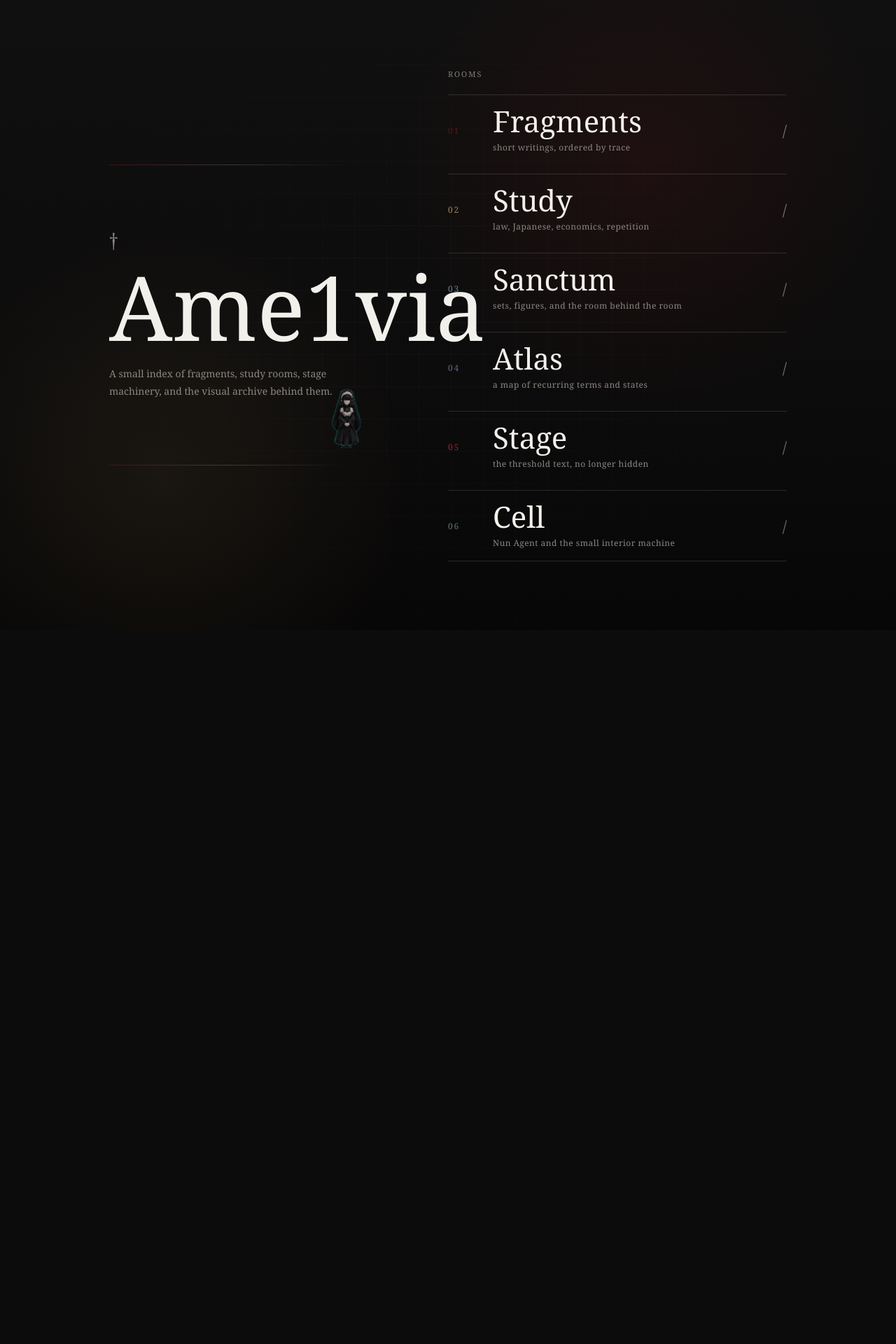
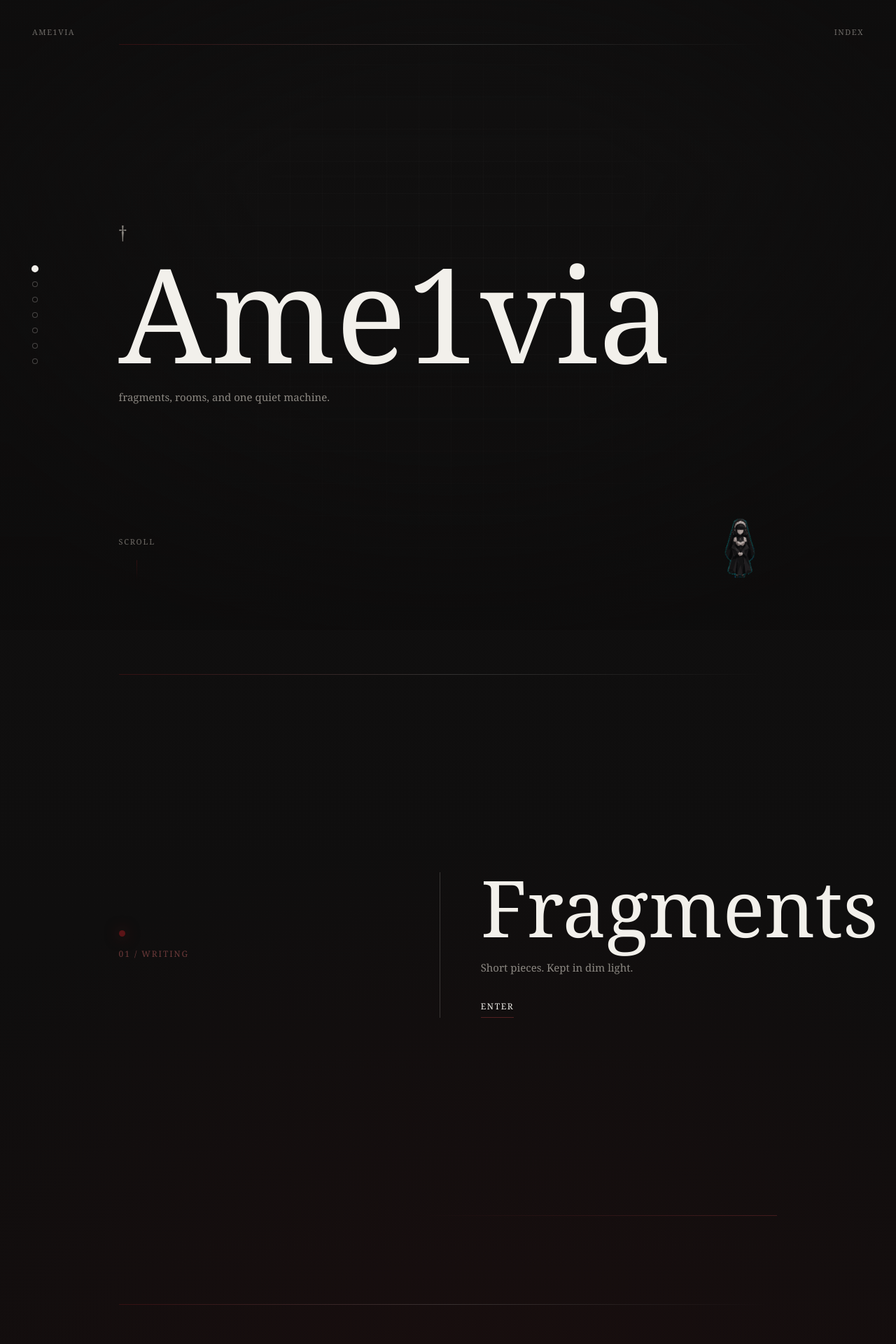
Before and after one commit to Ame1via/Ame1via.github.io, a Jekyll site: the page index.html, which Jekyll copies as it is, in a window 1280 px wide. Shown: the top 1920 px of the page at 70% size. Built offline with Jekyll 4.4.1, drawn with Linux system fonts in a browser that asks for light colours; before the commit the page ends 900 px from its top, so only the background shows below that; some of the changed text lies outside the part shown.

Commit message:
Rework homepage scroll

```diff
--- a/index.html
+++ b/index.html
@@ -13,7 +13,11 @@
       --blood: #5b1417;
       --gold: #a0834d;
       --blue: #667d89;
+      --green: #5c755f;
+      --violet: #6d5f83;
       --line: rgba(242, 240, 235, 0.14);
+      --mx: 54%;
+      --my: 38%;
     }
 
     * {
@@ -22,6 +26,7 @@
 
     html {
       background: var(--black);
+      scroll-behavior: smooth;
     }
 
     body {
@@ -29,103 +34,181 @@
       min-height: 100vh;
       overflow-x: hidden;
       background:
-        radial-gradient(circle at 72% 26%, rgba(91, 20, 23, 0.2), transparent 30%),
-        radial-gradient(circle at 18% 76%, rgba(160, 131, 77, 0.1), transparent 28%),
-        linear-gradient(180deg, #111010 0%, var(--black) 58%, #080707 100%);
+        radial-gradient(circle at var(--mx) var(--my), rgba(91, 20, 23, 0.2), transparent 30%),
+        radial-gradient(circle at 18% 72%, rgba(160, 131, 77, 0.09), transparent 30%),
+        linear-gradient(180deg, #111010 0%, var(--black) 42%, #080707 100%);
       color: var(--paper);
       font-family: Georgia, "Times New Roman", serif;
     }
 
-    body::before {
+    body::before,
+    body::after {
       content: "";
       position: fixed;
       inset: 0;
-      z-index: 0;
-      background-image:
-        linear-gradient(rgba(242, 240, 235, 0.035) 1px, transparent 1px),
-        linear-gradient(90deg, rgba(242, 240, 235, 0.028) 1px, transparent 1px);
-      background-size: 46px 46px;
-      mask-image: radial-gradient(circle at center, black, transparent 78%);
       pointer-events: none;
     }
 
-    main {
+    body::before {
+      z-index: 0;
+      background-image:
+        linear-gradient(rgba(242, 240, 235, 0.032) 1px, transparent 1px),
+        linear-gradient(90deg, rgba(242, 240, 235, 0.026) 1px, transparent 1px);
+      background-size: 46px 46px;
+      mask-image: radial-gradient(circle at center, black, transparent 78%);
+    }
+
+    body::after {
+      z-index: 1;
+      background:
+        radial-gradient(circle at 50% 42%, transparent 34%, rgba(13, 12, 12, 0.48) 82%),
+        linear-gradient(180deg, rgba(13, 12, 12, 0.28), transparent 28%, rgba(13, 12, 12, 0.62));
+    }
+
+    .site-shell {
       position: relative;
-      z-index: 1;
+      z-index: 2;
+    }
+
+    .corner {
+      position: fixed;
+      z-index: 8;
+      color: rgba(139, 135, 129, 0.78);
+      font-size: 11px;
+      letter-spacing: 0.14em;
+      text-transform: uppercase;
+      pointer-events: none;
+    }
+
+    .corner.left {
+      left: clamp(18px, 4vw, 46px);
+      top: clamp(18px, 4vw, 38px);
+    }
+
+    .corner.right {
+      right: clamp(18px, 4vw, 46px);
+      top: clamp(18px, 4vw, 38px);
+    }
+
+    .scroll-rail {
+      position: fixed;
+      left: clamp(18px, 4vw, 46px);
+      top: 50%;
+      z-index: 8;
+      display: grid;
+      gap: 14px;
+      transform: translateY(-50%);
+    }
+
+    .scroll-rail a {
+      width: 8px;
+      height: 8px;
+      border: 1px solid rgba(242, 240, 235, 0.26);
+      border-radius: 50%;
+      background: rgba(13, 12, 12, 0.72);
+      text-indent: -999px;
+      overflow: hidden;
+      transition: border-color 220ms ease, background 220ms ease, transform 220ms ease;
+    }
+
+    .scroll-rail a.is-active {
+      background: var(--paper);
+      border-color: var(--paper);
+      transform: scale(1.25);
+    }
+
+    .hero,
+    .room-section {
+      position: relative;
       min-height: 100vh;
+      display: grid;
+      align-items: center;
       width: min(100%, 1120px);
       margin: 0 auto;
-      display: grid;
-      grid-template-columns: minmax(260px, 0.9fr) minmax(320px, 1.1fr);
-      gap: clamp(34px, 7vw, 88px);
-      align-items: center;
-      padding: clamp(28px, 6vw, 76px);
+      padding: clamp(72px, 11vh, 118px) clamp(26px, 7vw, 92px);
     }
 
-    .identity {
-      position: relative;
-      min-height: 430px;
-      display: flex;
-      flex-direction: column;
-      justify-content: center;
+    .hero {
+      grid-template-columns: minmax(0, 1fr);
+      isolation: isolate;
     }
 
-    .identity::before,
-    .identity::after {
+    .hero::before,
+    .room-section::before {
       content: "";
       position: absolute;
-      left: 0;
-      right: 12%;
+      left: clamp(26px, 7vw, 92px);
+      right: clamp(26px, 7vw, 92px);
+      top: clamp(38px, 7vh, 76px);
       height: 1px;
-      background: linear-gradient(90deg, rgba(91, 20, 23, 0.62), rgba(242, 240, 235, 0.18), transparent);
+      background: linear-gradient(90deg, rgba(91, 20, 23, 0.62), rgba(242, 240, 235, 0.2), transparent);
+      opacity: 0.78;
     }
 
-    .identity::before {
-      top: 0;
-    }
-
-    .identity::after {
-      bottom: 0;
+    .hero-copy {
+      max-width: 820px;
+      transform: translateY(10px);
+      animation: riseIn 900ms ease forwards;
     }
 
     .sigil {
-      margin: 0 0 26px;
+      margin: 0 0 24px;
       color: var(--dim);
-      font-size: 28px;
+      font-size: 26px;
       line-height: 1;
-      user-select: none;
     }
 
     h1 {
       margin: 0;
-      font-size: clamp(54px, 10vw, 128px);
+      font-size: clamp(74px, 16vw, 188px);
       font-weight: 400;
-      line-height: 0.86;
+      line-height: 0.82;
       letter-spacing: 0;
     }
 
-    .subtitle {
+    .hero-line {
       max-width: 360px;
-      margin: 28px 0 0;
+      margin: 30px 0 0;
       color: var(--dim);
-      font-size: 14px;
+      font-size: 15px;
       line-height: 1.8;
+    }
+
+    .scroll-cue {
+      position: absolute;
+      left: clamp(26px, 7vw, 92px);
+      bottom: clamp(28px, 7vh, 70px);
+      color: rgba(139, 135, 129, 0.76);
+      font-size: 11px;
+      letter-spacing: 0.16em;
+      text-decoration: none;
+      text-transform: uppercase;
+    }
+
+    .scroll-cue::after {
+      content: "";
+      display: block;
+      width: 1px;
+      height: 44px;
+      margin: 12px auto 0;
+      background: linear-gradient(180deg, rgba(91, 20, 23, 0.9), transparent);
+      animation: cueDrop 1600ms ease-in-out infinite;
     }
 
     .agent-widget {
       position: absolute;
-      right: 16px;
-      bottom: 22px;
+      right: clamp(26px, 8vw, 120px);
+      bottom: clamp(28px, 8vh, 82px);
       width: 82px;
       height: 90px;
       margin: 0;
-      opacity: 0.74;
+      opacity: 0.78;
       transition: opacity 220ms ease, transform 220ms ease, filter 220ms ease;
     }
 
-    .identity:hover .agent-widget,
+    .agent-widget:hover,
     .agent-widget:focus-within {
-      opacity: 0.96;
+      opacity: 0.98;
       transform: translateY(-4px);
       filter: drop-shadow(0 0 18px rgba(91, 20, 23, 0.42));
     }
@@ -143,204 +226,289 @@
       opacity: 0;
     }
 
-    .identity:hover .agent-widget .idle,
+    .agent-widget:hover .idle,
     .agent-widget:focus-within .idle {
       opacity: 0;
     }
 
-    .identity:hover .agent-widget .wave,
+    .agent-widget:hover .wave,
     .agent-widget:focus-within .wave {
       opacity: 1;
     }
 
-    .nav-panel {
-      display: grid;
-      gap: 12px;
+    .room-section {
+      --tone: var(--blood);
+      grid-template-columns: minmax(0, 0.75fr) minmax(280px, 1fr);
+      gap: clamp(30px, 8vw, 96px);
     }
 
-    .panel-label {
-      margin: 0 0 10px;
-      color: rgba(139, 135, 129, 0.9);
-      font-size: 11px;
-      letter-spacing: 0.18em;
+    .room-section::after {
+      content: "";
+      position: absolute;
+      right: clamp(26px, 7vw, 92px);
+      bottom: clamp(38px, 7vh, 76px);
+      width: min(48vw, 520px);
+      height: 1px;
+      background: linear-gradient(90deg, transparent, color-mix(in srgb, var(--tone) 64%, rgba(242, 240, 235, 0.16)));
+      opacity: 0.82;
+    }
+
+    .room-meta {
+      align-self: center;
+      color: color-mix(in srgb, var(--tone) 68%, var(--dim));
+      font-size: 12px;
+      letter-spacing: 0.16em;
       text-transform: uppercase;
     }
 
-    .route {
-      position: relative;
-      display: grid;
-      grid-template-columns: 48px minmax(0, 1fr) auto;
-      gap: 16px;
-      align-items: center;
-      min-height: 86px;
-      border-top: 1px solid var(--line);
-      padding: 16px 0;
-      color: var(--paper);
-      text-decoration: none;
-      isolation: isolate;
+    .room-meta span {
+      display: block;
+      width: 9px;
+      height: 9px;
+      margin-bottom: 16px;
+      border-radius: 50%;
+      background: var(--tone);
+      box-shadow: 0 0 20px color-mix(in srgb, var(--tone) 80%, transparent);
     }
 
-    .route:last-child {
-      border-bottom: 1px solid var(--line);
+    .room-card {
+      position: relative;
+      border-left: 1px solid rgba(242, 240, 235, 0.18);
+      padding-left: clamp(24px, 5vw, 58px);
+      opacity: 0;
+      transform: translateY(42px);
+      transition: opacity 680ms ease, transform 680ms ease;
     }
 
-    .route::before {
-      content: "";
-      position: absolute;
-      inset: 8px -18px;
-      z-index: -1;
-      background:
-        radial-gradient(circle at 18% 50%, color-mix(in srgb, var(--tone) 20%, transparent), transparent 34%),
-        rgba(242, 240, 235, 0.018);
-      opacity: 0;
-      transform: scaleX(0.96);
-      transition: opacity 220ms ease, transform 220ms ease;
+    .room-section.is-visible .room-card {
+      opacity: 1;
+      transform: translateY(0);
     }
 
-    .route:hover::before,
-    .route:focus-visible::before {
-      opacity: 1;
-      transform: scaleX(1);
+    .room-title {
+      margin: 0;
+      color: var(--paper);
+      font-size: clamp(48px, 9vw, 112px);
+      font-weight: 400;
+      line-height: 0.9;
+      letter-spacing: 0;
     }
 
-    .route:hover .route-title,
-    .route:focus-visible .route-title {
-      color: var(--paper);
-      transform: translateX(4px);
+    .room-note {
+      max-width: 360px;
+      margin: 22px 0 0;
+      color: var(--dim);
+      font-size: 15px;
+      line-height: 1.75;
     }
 
-    .route:hover .route-arrow,
-    .route:focus-visible .route-arrow {
-      color: var(--tone);
-      transform: translateX(3px);
+    .room-link {
+      position: relative;
+      display: inline-block;
+      margin-top: 34px;
+      color: var(--paper);
+      font-size: 12px;
+      letter-spacing: 0.14em;
+      text-decoration: none;
+      text-transform: uppercase;
+      border-bottom: 1px solid color-mix(in srgb, var(--tone) 70%, rgba(242, 240, 235, 0.2));
+      padding-bottom: 7px;
+      transition: color 220ms ease, border-color 220ms ease, transform 220ms ease;
     }
 
-    .route-index {
-      color: var(--tone);
-      font-size: 12px;
-      letter-spacing: 0.14em;
-    }
-
-    .route-title {
-      display: block;
-      margin: 0;
-      font-size: clamp(24px, 4vw, 42px);
-      font-weight: 400;
-      line-height: 1;
-      transition: color 220ms ease, transform 220ms ease;
-    }
-
-    .route-note {
-      display: block;
-      margin-top: 8px;
-      color: var(--dim);
-      font-size: 12px;
-      letter-spacing: 0.04em;
-      line-height: 1.5;
-    }
-
-    .route-arrow {
-      color: rgba(242, 240, 235, 0.42);
-      font-size: 22px;
-      transition: color 220ms ease, transform 220ms ease;
+    .room-link:hover,
+    .room-link:focus-visible {
+      color: color-mix(in srgb, var(--tone) 42%, var(--paper));
+      border-color: var(--paper);
+      transform: translateY(-2px);
     }
 
     .fragments { --tone: var(--blood); }
     .study { --tone: var(--gold); }
     .sanctum { --tone: var(--blue); }
-    .atlas { --tone: #6d5f83; }
+    .atlas { --tone: var(--violet); }
     .stage { --tone: #8c2631; }
-    .cell { --tone: #5c755f; }
+    .cell { --tone: var(--green); }
+
+    @keyframes riseIn {
+      to {
+        opacity: 1;
+        transform: translateY(0);
+      }
+    }
+
+    @keyframes cueDrop {
+      0%, 100% {
+        transform: scaleY(0.62);
+        opacity: 0.48;
+      }
+      50% {
+        transform: scaleY(1);
+        opacity: 1;
+      }
+    }
 
     @media (max-width: 820px) {
-      main {
-        grid-template-columns: 1fr;
-        align-items: start;
-        padding: 28px 22px 34px;
+      .corner,
+      .scroll-rail {
+        display: none;
       }
 
-      .identity {
-        min-height: 290px;
+      .hero,
+      .room-section {
+        min-height: 92vh;
+        padding: 68px 22px;
+      }
+
+      .room-section {
+        grid-template-columns: 1fr;
+        gap: 22px;
+      }
+
+      .room-card {
+        padding-left: 22px;
       }
 
       .agent-widget {
-        right: 0;
-        bottom: 18px;
+        right: 22px;
+        bottom: 28px;
         width: 64px;
         height: 70px;
       }
+    }
 
-      .route {
-        grid-template-columns: 38px minmax(0, 1fr) auto;
-        min-height: 76px;
+    @media (prefers-reduced-motion: reduce) {
+      html {
+        scroll-behavior: auto;
+      }
+
+      .hero-copy,
+      .room-card,
+      .scroll-cue::after {
+        animation: none;
+        opacity: 1;
+        transform: none;
+        transition: none;
       }
     }
   </style>
 </head>
 
 <body>
-  <main>
-    <section class="identity" aria-label="Ame1via">
-      <p class="sigil" aria-hidden="true">&dagger;</p>
-      <h1>Ame1via</h1>
-      <p class="subtitle">A small index of fragments, study rooms, stage machinery, and the visual archive behind them.</p>
+  <div class="corner left">Ame1via</div>
+  <div class="corner right">index</div>
+  <nav class="scroll-rail" aria-label="Page sections">
+    <a href="#top" class="is-active">Top</a>
+    <a href="#fragments">Fragments</a>
+    <a href="#study">Study</a>
+    <a href="#sanctum">Sanctum</a>
+    <a href="#atlas">Atlas</a>
+    <a href="#stage">Stage</a>
+    <a href="#cell">Cell</a>
+  </nav>
+
+  <main class="site-shell">
+    <section class="hero" id="top" data-section>
+      <div class="hero-copy">
+        <p class="sigil" aria-hidden="true">&dagger;</p>
+        <h1>Ame1via</h1>
+        <p class="hero-line">fragments, rooms, and one quiet machine.</p>
+      </div>
+      <a class="scroll-cue" href="#fragments">Scroll</a>
       <figure class="agent-widget" aria-label="Nun Agent">
         <img class="idle" src="/assets/nun-agent/nun-agent-idle.gif" alt="Nun Agent">
         <img class="wave" src="/assets/nun-agent/nun-agent-waving.gif" alt="">
       </figure>
     </section>
 
-    <nav class="nav-panel" aria-label="Primary rooms">
-      <p class="panel-label">rooms</p>
-      <a class="route fragments" href="/blog/">
-        <span class="route-index">01</span>
-        <span>
-          <span class="route-title">Fragments</span>
-          <span class="route-note">short writings, ordered by trace</span>
-        </span>
-        <span class="route-arrow" aria-hidden="true">/</span>
-      </a>
-      <a class="route study" href="/study/">
-        <span class="route-index">02</span>
-        <span>
-          <span class="route-title">Study</span>
-          <span class="route-note">law, Japanese, economics, repetition</span>
-        </span>
-        <span class="route-arrow" aria-hidden="true">/</span>
-      </a>
-      <a class="route sanctum" href="/sanctum/">
-        <span class="route-index">03</span>
-        <span>
-          <span class="route-title">Sanctum</span>
-          <span class="route-note">sets, figures, and the room behind the room</span>
-        </span>
-        <span class="route-arrow" aria-hidden="true">/</span>
-      </a>
-      <a class="route atlas" href="/atlas/">
-        <span class="route-index">04</span>
-        <span>
-          <span class="route-title">Atlas</span>
-          <span class="route-note">a map of recurring terms and states</span>
-        </span>
-        <span class="route-arrow" aria-hidden="true">/</span>
-      </a>
-      <a class="route stage" href="/hidden/">
-        <span class="route-index">05</span>
-        <span>
-          <span class="route-title">Stage</span>
-          <span class="route-note">the threshold text, no longer hidden</span>
-        </span>
-        <span class="route-arrow" aria-hidden="true">/</span>
-      </a>
-      <a class="route cell" href="/room/nun-agent/">
-        <span class="route-index">06</span>
-        <span>
-          <span class="route-title">Cell</span>
-          <span class="route-note">Nun Agent and the small interior machine</span>
-        </span>
-        <span class="route-arrow" aria-hidden="true">/</span>
-      </a>
-    </nav>
+    <section class="room-section fragments" id="fragments" data-section>
+      <div class="room-meta"><span></span>01 / writing</div>
+      <div class="room-card">
+        <h2 class="room-title">Fragments</h2>
+        <p class="room-note">Short pieces. Kept in dim light.</p>
+        <a class="room-link" href="/blog/">Enter</a>
+      </div>
+    </section>
+
+    <section class="room-section study" id="study" data-section>
+      <div class="room-meta"><span></span>02 / study</div>
+      <div class="room-card">
+        <h2 class="room-title">Study</h2>
+        <p class="room-note">Law, Japanese, economics. Repeated until useful.</p>
+        <a class="room-link" href="/study/">Enter</a>
+      </div>
+    </section>
+
+    <section class="room-section sanctum" id="sanctum" data-section>
+      <div class="room-meta"><span></span>03 / image</div>
+      <div class="room-card">
+        <h2 class="room-title">Sanctum</h2>
+        <p class="room-note">A visual archive behind the rooms.</p>
+        <a class="room-link" href="/sanctum/">Enter</a>
+      </div>
+    </section>
+
+    <section class="room-section atlas" id="atlas" data-section>
+      <div class="room-meta"><span></span>04 / map</div>
+      <div class="room-card">
+        <h2 class="room-title">Atlas</h2>
+        <p class="room-note">Repeated terms, sorted into a readable shape.</p>
+        <a class="room-link" href="/atlas/">Enter</a>
+      </div>
+    </section>
+
+    <section class="room-section stage" id="stage" data-section>
+      <div class="room-meta"><span></span>05 / threshold</div>
+      <div class="room-card">
+        <h2 class="room-title">Stage</h2>
+        <p class="room-note">我们来解构这一切吧。</p>
+        <a class="room-link" href="/hidden/">Enter</a>
+      </div>
+    </section>
+
+    <section class="room-section cell" id="cell" data-section>
+      <div class="room-meta"><span></span>06 / machine</div>
+      <div class="room-card">
+        <h2 class="room-title">Cell</h2>
+        <p class="room-note">Nun Agent, waiting in the small room.</p>
+        <a class="room-link" href="/room/nun-agent/">Enter</a>
+      </div>
+    </section>
   </main>
+
+  <script>
+    const sections = Array.from(document.querySelectorAll("[data-section]"));
+    const railLinks = Array.from(document.querySelectorAll(".scroll-rail a"));
+
+    window.addEventListener("pointermove", (event) => {
+      document.body.style.setProperty("--mx", `${(event.clientX / window.innerWidth) * 100}%`);
+      document.body.style.setProperty("--my", `${(event.clientY / window.innerHeight) * 100}%`);
+    });
+
+    if ("IntersectionObserver" in window) {
+      const observer = new IntersectionObserver(
+        (entries) => {
+          entries.forEach((entry) => {
+            entry.target.classList.toggle("is-visible", entry.isIntersecting);
+          });
+
+          const active = entries
+            .filter((entry) => entry.isIntersecting)
+            .sort((a, b) => b.intersectionRatio - a.intersectionRatio)[0];
+
+          if (active) {
+            railLinks.forEach((link) => {
+              link.classList.toggle("is-active", link.getAttribute("href") === `#${active.target.id}`);
+            });
+          }
+        },
+        { threshold: [0.35, 0.58, 0.78] }
+      );
+
+      sections.forEach((section) => observer.observe(section));
+    } else {
+      sections.forEach((section) => section.classList.add("is-visible"));
+    }
+  </script>
 </body>
 </html>
```
